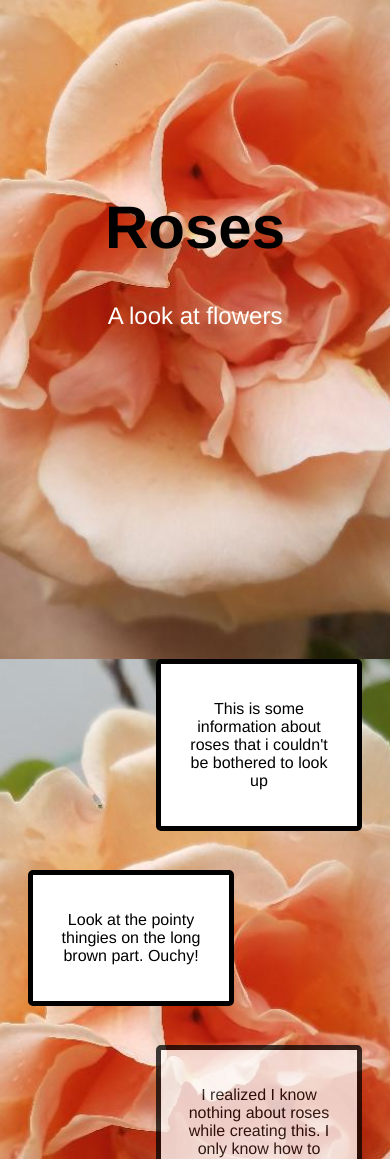
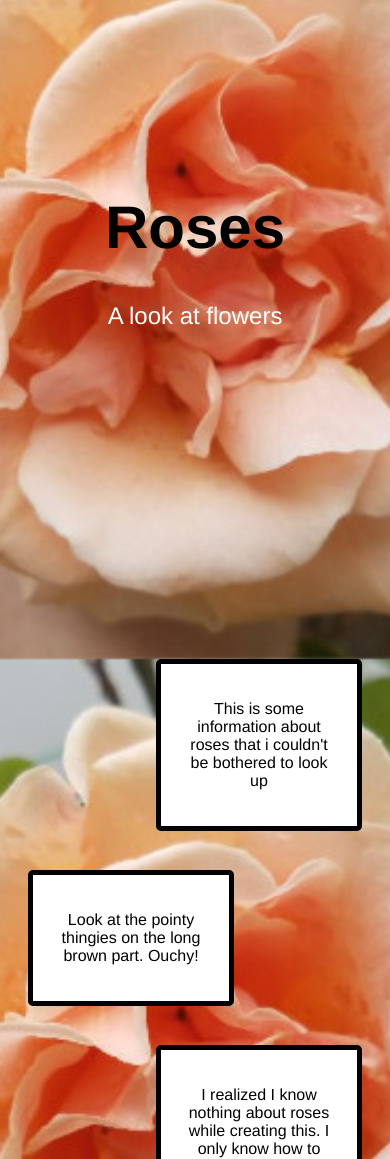
Before and after one commit to AlexKSparks/experimental, a plain HTML site: page index.html in a window 390 px wide. Shown: the part 185-1344 px from the top of the page. Drawn offline with nearby package versions, Linux system fonts and the light colour scheme.

Commit message:
adding photos

```diff
--- a/styles.css
+++ b/styles.css
@@ -11,7 +11,7 @@ body {
     left: 0;
     top: 0;
     background-attachment: fixed;
-    background-image: url(images/rose.jpg);}
+    background-image: url(images/rose_mobile.jpg);}
 
 
 header {
@@ -44,7 +44,6 @@ h2 {
     border-radius: 5px;
     text-align: center;
     margin-bottom: 10%;
-    opacity: .75;
 }
 
 .left{
```
Also changed, not shown: images/rose_mobile.jpg (added).
